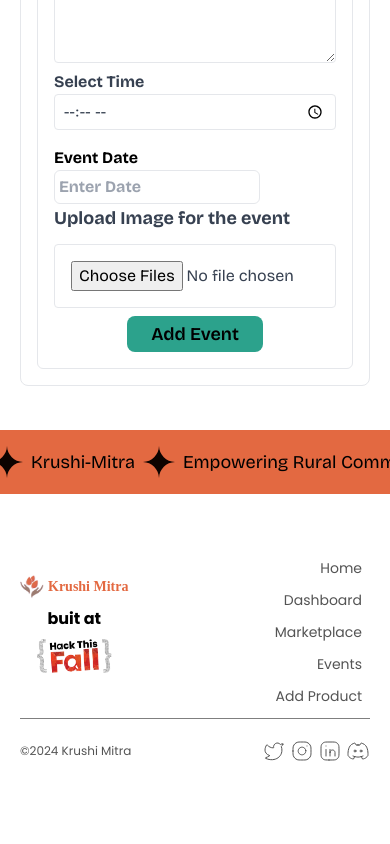
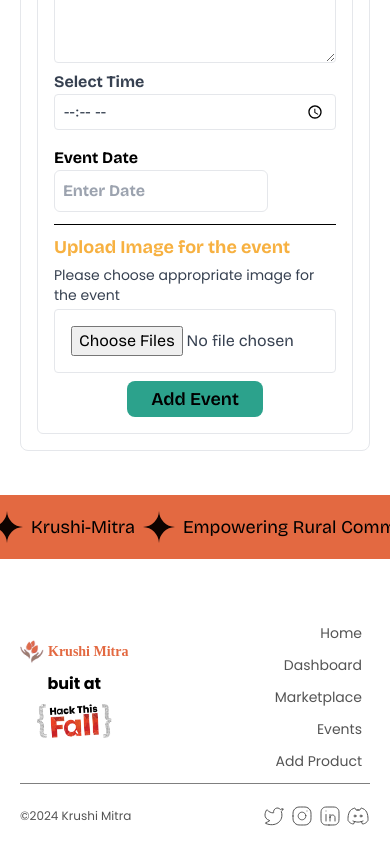
Before and after one commit to zkBOYss/Krushi-Mitra, a React (Vite) app in the folder frontend/: page /events/add-events in a window 390 px wide. Shown: the part 1027-1871 px from the top of the page. Before the commit the page ends 1806 px from the top, so only its background shows below. Built offline with nearby package versions, Linux system fonts and the light colour scheme; no server answers; a web font is replaced by a local one.

Commit message:
Frontend: UI responsiveness fixes

```diff
--- a/frontend/src/forms/ManageEventForm/EventDetails.jsx
+++ b/frontend/src/forms/ManageEventForm/EventDetails.jsx
@@ -170,7 +170,7 @@ const EventDetails = () => {
 										</span>
 									)}
 								</label>
-								<label className=" text-md font-bold">
+								<label className="flex flex-col text-md font-bold">
 									Event Date
 									<DatePicker
 										required
@@ -181,17 +181,24 @@ const EventDetails = () => {
 										minDate={minDate}
 										maxDate={maxDate}
 										placeholderText="Enter Date"
-										className="bg-white p-1 focus:outline:none border rounded-md "
+										className="bg-white p-2 focus:outline:none border rounded-md "
 										wrapperClassName="datePicker"
 									/>
 								</label>
 							</div>
 							{/* Images logic */}
 							<label className="text-gray-700 text-md font-bold ">
-								<div>
-									<h2 className="text-2xl max-sm:text-lg font-bold mb-3">
-										Upload Image for the event
-									</h2>
+								<div className="flex flex-col gap-1">
+									<div className="gap-1 flex flex-col mt-2">
+										{/* Seprator */}
+										<div className="h-px my-1 bg-black w-full">
+										</div>
+										<h2 className="text-xl text-lightyellow max-sm:text-lg font-bold ">
+											Upload Image for the event
+										</h2>
+										<p className="font-poppins font-normal text-base max-sm:text-sm ">Please choose appropriate image for the event</p>
+
+									</div>
 									<div className="border rounded p-4 flex flex-col gap-4">
 										<input
 											type="file"
```
Also changed, not shown: frontend/src/assets/add_task.svg.
